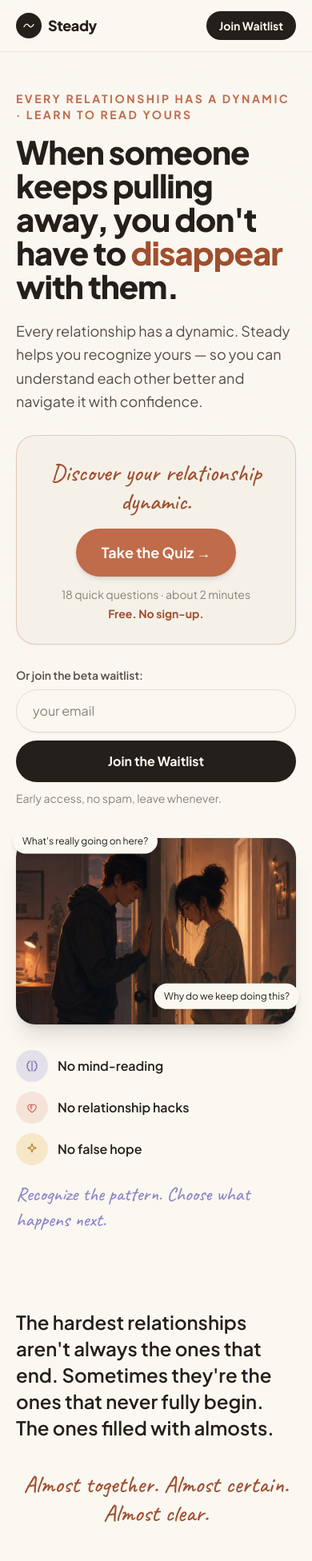
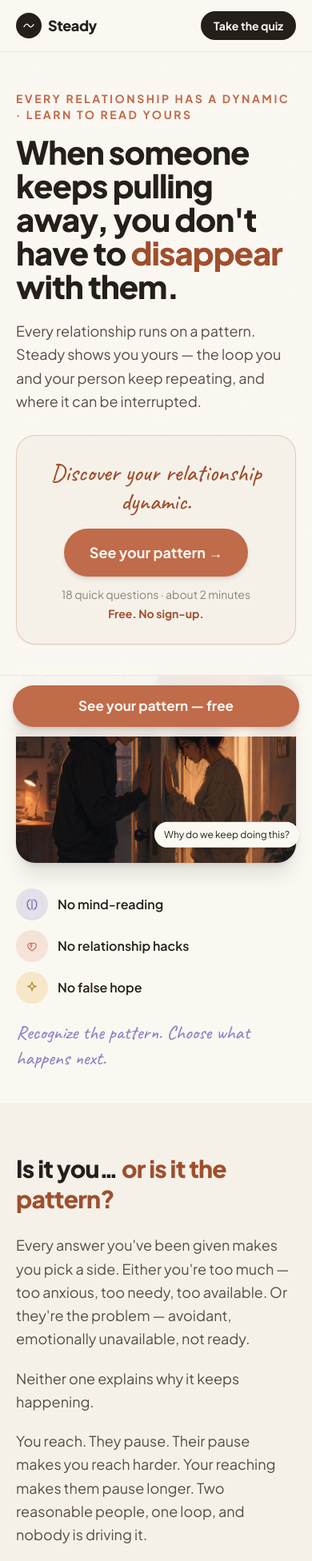
Before and after one commit to jmyoakum/steady-landing, a Next.js app: page / in a window 390 px wide. Shown: the top 1952 px of the page at 80% size. Built offline with nearby package versions, Linux system fonts and the light colour scheme; no server answers.

Commit message:
Homepage: pattern section, sticky mobile quiz CTA, quiz-only hero, nav CTA

```diff
--- /dev/null
+++ b/app/components/StickyQuizBar.tsx
@@ -0,0 +1,83 @@
+"use client";
+
+import { useEffect, useState } from "react";
+
+/* The homepage is ~6 screens on a phone. Without this, a reader who scrolls past
+   the hero has no path to the quiz for thousands of pixels — intent forms
+   mid-page and has nowhere to go.
+
+   The bar exists to cover the GAPS, not to compete. It stands down whenever a
+   real quiz CTA is already on screen (or the footer waitlist is), so the reader
+   never sees two identical asks at once.
+
+   No tracking code here on purpose: AnalyticsProvider already delegates clicks
+   on any a[href^="/quiz"], so this link reports itself as quiz_cta_click with
+   label "See your pattern — free". That label is what distinguishes it from the
+   hero and section CTAs in PostHog — it's how you'll learn whether the bar is
+   actually earning its keep. If it isn't, delete it. */
+const QUIZ_CTA = 'a[href^="/quiz"]:not([data-sticky])';
+const COMPETING = `${QUIZ_CTA}, #join`;
+
+export function StickyQuizBar() {
+  const [visible, setVisible] = useState(false);
+
+  useEffect(() => {
+    let pastHero = false;
+    const onScreen = new Set<Element>();
+
+    const render = () => setVisible(pastHero && onScreen.size === 0);
+
+    const onScroll = () => {
+      const next = window.scrollY > window.innerHeight * 0.9;
+      if (next !== pastHero) {
+        pastHero = next;
+        render();
+      }
+    };
+    window.addEventListener("scroll", onScroll, { passive: true });
+    onScroll();
+
+    let io: IntersectionObserver | undefined;
+    if ("IntersectionObserver" in window) {
+      io = new IntersectionObserver(
+        (entries) => {
+          entries.forEach((en) => {
+            if (en.isIntersecting) onScreen.add(en.target);
+            else onScreen.delete(en.target);
+          });
+          render();
+        },
+        /* rootMargin trims the bottom of the viewport by roughly the bar's own
+           height, so a CTA sitting *underneath* the bar doesn't count as
+           visible — otherwise the bar would hide itself for a button the reader
+           can't actually see. */
+        { threshold: 0.5, rootMargin: "0px 0px -80px 0px" }
+      );
+      document.querySelectorAll(COMPETING).forEach((el) => io!.observe(el));
+    }
+
+    return () => {
+      window.removeEventListener("scroll", onScroll);
+      io?.disconnect();
+    };
+  }, []);
+
+  return (
+    <div
+      aria-hidden={!visible}
+      style={{ paddingBottom: "calc(0.75rem + env(safe-area-inset-bottom))" }}
+      className={`fixed inset-x-0 bottom-0 z-40 border-t border-line/70 bg-cream/90 px-4 pt-3 backdrop-blur transition-transform duration-300 motion-reduce:transition-none md:hidden ${
+        visible ? "translate-y-0" : "pointer-events-none translate-y-full"
+      }`}
+    >
+      <a
+        href="/quiz"
+        data-sticky=""
+        tabIndex={visible ? 0 : -1}
+        className="flex min-h-[52px] w-full items-center justify-center rounded-full bg-clay text-[17px] font-bold text-cream shadow-md transition-colors hover:bg-clayDeep active:translate-y-px"
+      >
+        See your pattern — free
+      </a>
+    </div>
+  );
+}
--- a/app/page.tsx
+++ b/app/page.tsx
@@ -1,5 +1,6 @@
 import type { ReactNode } from "react";
 import { SiteHeader, Footer, WaitlistForm, RevealScript } from "./shared";
+import { StickyQuizBar } from "./components/StickyQuizBar";
 import { framework } from "./data";
 
 function TrustItem({
@@ -27,7 +28,7 @@ function TrustItem({
 export default function Home() {
   return (
     <div className="relative z-[2]">
-      <SiteHeader joinHref="#join" />
+      <SiteHeader ctaHref="/quiz" ctaLabel="Take the quiz" />
 
       {/* Hero */}
       <section className="px-5 pb-10 pt-12 sm:pt-16">
@@ -41,16 +42,17 @@ export default function Home() {
           </h1>
 
           <p className="mt-5 text-lg leading-relaxed text-inkSoft">
-            Every relationship has a dynamic. Steady helps you recognize yours —
-            so you can understand each other better and navigate it with
-            confidence.
+            Every relationship runs on a pattern. Steady shows you yours — the
+            loop you and your person keep repeating, and where it can be
+            interrupted.
           </p>
 
-          {/* THE QUIZ IS THE PRIMARY CTA, and it now sits above the email form.
-              It used to be the other way round: on a phone a stranger saw an email
-              box at 624px and the quiz CTA at 847px — below the fold. We were asking
-              for an address eleven seconds in, before giving anything. The quiz IS
-              the value; the waitlist is the ask. Give first. */}
+          {/* THE QUIZ IS THE ONLY ASK ABOVE THE FOLD.
+              Demoting the email form below the quiz was the right direction but
+              a half-measure: it still put an email box in the hero, competing
+              for the same attention. The quiz IS the value; the waitlist is the
+              ask. Give first, ask later — the ask now lives at #join and on the
+              result page, where the reader has actually felt something. */}
           <div className="mt-7 rounded-3xl border border-clay/30 bg-paper px-6 py-7 text-center shadow-sm sm:px-10">
             <p className="font-hand text-3xl text-clayDeep">
               Discover your relationship dynamic.
@@ -59,7 +61,7 @@ export default function Home() {
               href="/quiz"
               className="mt-4 inline-flex items-center gap-2 rounded-full bg-clay px-8 py-4 text-lg font-bold text-cream shadow-md transition-all hover:bg-clayDeep hover:shadow-lg active:translate-y-px"
             >
-              Take the Quiz →
+              See your pattern →
             </a>
             <p className="mt-3 text-sm text-inkFaint">
               18 quick questions · about 2 minutes
@@ -67,18 +69,7 @@ export default function Home() {
             <p className="mt-1 text-sm font-bold text-clayDeep">Free. No sign-up.</p>
           </div>
 
-          {/* The email ask, demoted to a secondary action below the quiz. */}
-          <div className="mt-7 max-w-md">
-            <p className="mb-2 text-sm font-semibold text-inkSoft">
-              Or join the beta waitlist:
-            </p>
-            <WaitlistForm cta="Join the Waitlist" location="home_hero" />
-            <p className="mt-2.5 text-sm text-inkFaint">
-              Early access, no spam, leave whenever.
-            </p>
-          </div>
-
-          {/* Emotional visual — below the CTAs */}
+          {/* Emotional visual — below the CTA */}
           <div className="relative mt-10">
             <div className="floaty-slow absolute -left-1 -top-3 z-10 rounded-2xl bg-cream px-3 py-2 text-xs shadow-md sm:text-sm">
               What&apos;s really going on here?
@@ -121,6 +112,54 @@ export default function Home() {
         </div>
       </section>
 
+      {/* Is it you… or is it the pattern?
+          The hero hooks on the felt experience ("they keep pulling away") — that
+          framing is the strongest acquisition hook we have, and the h1 keeps it.
+          This section is the pivot: it takes the reader from "whose fault is
+          this" to "what's the loop", which is the frame the quiz answers. Hook
+          to enter, reframe to convert. */}
+      <section id="pattern" className="bg-paper px-5 py-16">
+        <div data-reveal className="mx-auto max-w-read">
+          <h2 className="text-3xl font-extrabold leading-tight tracking-tight text-ink sm:text-4xl">
+            Is it you&hellip;{" "}
+            <span className="text-clayDeep">or is it the pattern?</span>
+          </h2>
+
+          <div className="mt-6 space-y-5 text-lg leading-relaxed text-inkSoft">
+            <p>
+              Every answer you&apos;ve been given makes you pick a side. Either
+              you&apos;re too much — too anxious, too needy, too available. Or
+              they&apos;re the problem — avoidant, emotionally unavailable, not
+              ready.
+            </p>
+            <p>Neither one explains why it keeps happening.</p>
+            <p>
+              You reach. They pause. Their pause makes you reach harder. Your
+              reaching makes them pause longer. Two reasonable people, one loop,
+              and nobody is driving it.
+            </p>
+          </div>
+
+          <p className="mt-7 text-xl font-bold leading-snug text-ink sm:text-2xl">
+            Most people try to work out what&apos;s wrong with you, or
+            what&apos;s wrong with them. Steady shows you what&apos;s happening
+            between you — and that&apos;s the part you can actually change.
+          </p>
+
+          <div className="mt-8">
+            <a
+              href="/quiz"
+              className="inline-flex items-center gap-2 rounded-full bg-ink px-7 py-3.5 text-base font-bold text-cream shadow-sm transition-all hover:bg-clayDeep hover:shadow-md"
+            >
+              See your pattern →
+            </a>
+            <p className="mt-3 text-sm text-inkFaint">
+              18 questions · about 2 minutes · free, no sign-up
+            </p>
+          </div>
+        </div>
+      </section>
+
       {/* Narrative body */}
       <section className="px-5 py-14">
         <div className="mx-auto max-w-read">
@@ -142,12 +181,11 @@ export default function Home() {
             </p>
           </div>
 
-          <blockquote
-            data-reveal
-            className="my-10 border-l-[3px] border-clay pl-5 text-2xl font-semibold leading-snug text-ink sm:text-[1.7rem]"
-          >
-            And somewhere in there, a better question shows up — not “what are they thinking?” but “what’s the pattern between us?”
-          </blockquote>
+          {/* TRIMMED (to hold page length after adding #pattern above):
+              the blockquote here — "not 'what are they thinking?' but 'what's
+              the pattern between us?'" — is now said louder, and ~3,000px
+              earlier, by the h2 of the #pattern section. Good line; it was
+              landing second. */}
 
           {/* Visual break — clarity emerging from confusion */}
           <div data-reveal className="my-12">
@@ -172,20 +210,12 @@ export default function Home() {
             And once you can see the pattern, you can work with it — together — instead of guessing your way through.
           </blockquote>
 
-          <div data-reveal className="space-y-5 text-lg leading-relaxed text-inkSoft">
-            <p>
-              Steady isn&apos;t here to tell you what they&apos;re thinking. It&apos;s here to help you see the pattern, understand your own side of it, and figure out what you both actually need.
-            </p>
-          </div>
-
-          <div data-reveal className="mt-8">
-            <p className="text-xl font-bold text-ink">
-              No mind-reading. No relationship hacks. No false hope.
-            </p>
-            <p className="mt-1 font-hand text-3xl text-clayDeep">
-              Recognize the pattern. Choose what happens next.
-            </p>
-          </div>
+          {/* TRIMMED (to hold page length after adding #pattern above):
+              the paragraph here ("Steady isn't here to tell you what they're
+              thinking…") restated the closing line of #pattern almost word for
+              word. And the trust triad + "Recognize the pattern" line below it
+              were a straight duplicate of the hero — the same two lines were
+              appearing twice on one page. */}
         </div>
       </section>
 
@@ -318,6 +348,7 @@ export default function Home() {
 
       <Footer />
       <RevealScript />
+      <StickyQuizBar />
     </div>
   );
 }
--- a/app/shared.tsx
+++ b/app/shared.tsx
@@ -156,7 +156,20 @@ function Wordmark({ size = "text-lg" }: { size?: string }) {
   );
 }
 
-export function SiteHeader({ joinHref = "#join" }: { joinHref?: string }) {
+/* The header is `sticky top-0`, so on a phone its CTA is the ONLY persistent
+   action across a multi-screen page. On the homepage that slot now points at the
+   quiz (what we give) rather than the waitlist (what we ask for). /quiz and
+   /result keep the waitlist default — there the quiz is already underway or
+   done, so the ask has been earned. */
+export function SiteHeader({
+  joinHref = "#join",
+  ctaHref,
+  ctaLabel = "Join Waitlist",
+}: {
+  joinHref?: string;
+  ctaHref?: string;
+  ctaLabel?: string;
+}) {
   return (
     <header className="sticky top-0 z-30 border-b border-line/70 bg-cream/85 backdrop-blur">
       <div className="mx-auto flex max-w-6xl items-center justify-between px-5 py-3.5">
@@ -164,10 +177,10 @@ export function SiteHeader({ joinHref = "#join" }: { joinHref?: string }) {
           <Wordmark />
         </a>
         <a
-          href={joinHref}
+          href={ctaHref ?? joinHref}
           className="rounded-full bg-ink px-4 py-2 text-sm font-bold text-cream transition-colors hover:bg-clayDeep"
         >
-          Join Waitlist
+          {ctaLabel}
         </a>
       </div>
     </header>
```
Also changed, not shown: 1 other file (tests, documents, lock files or other folders).
